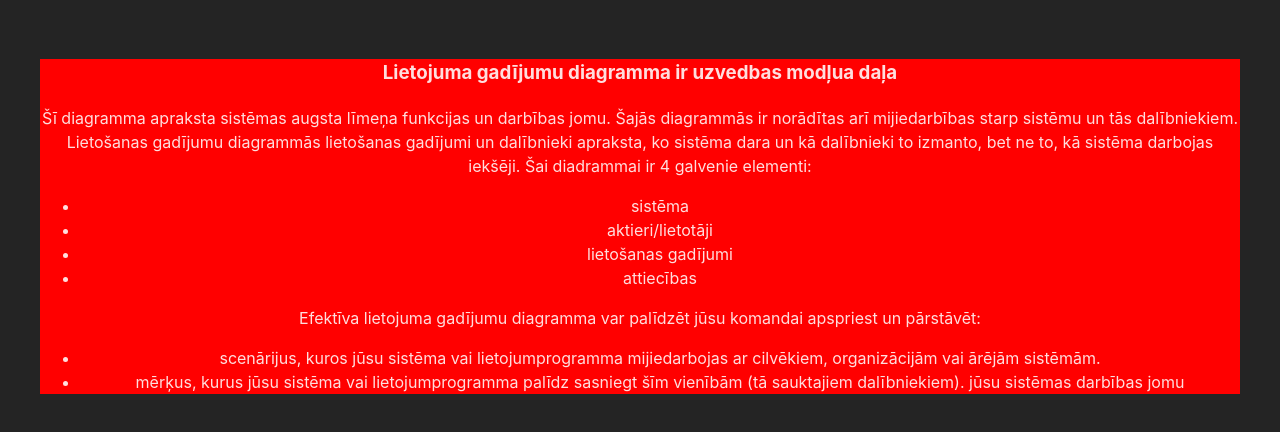
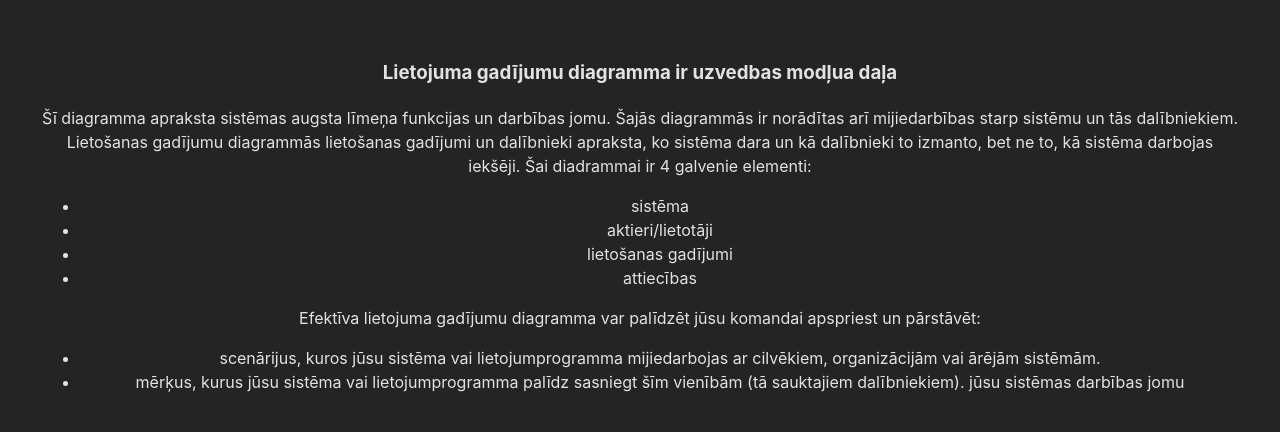
Before and after one commit to SilvisPilvis/useCaseDiagram, a React (Vite) app: page / in a window 1280 px wide. Shown: the top 432 px of the page. Built offline with nearby package versions, Linux system fonts and the light colour scheme.

Commit message:
Updated readme.

```diff
--- a/src/components/BaseInfo.jsx
+++ b/src/components/BaseInfo.jsx
@@ -1,7 +1,7 @@
 import styles from './BaseInfo.module.css';
 function BaseInfo() {
   return (
-    <article className=''>
+    <article>
         <h3>
         Lietojuma gadījumu diagramma ir uzvedbas modļua daļa
         </h3>
@@ -24,7 +24,6 @@ function BaseInfo() {
         jūsu sistēmas darbības jomu</li>
         </ul>
     </article>
-
   )
 }
 
--- a/src/components/BaseInfo.module.css
+++ b/src/components/BaseInfo.module.css
@@ -1,3 +1,3 @@
 article{
-    background-color: red;
+    /* background-color: red; */
 }
```
Also changed, not shown: 1 other file (tests, documents, lock files or other folders).
